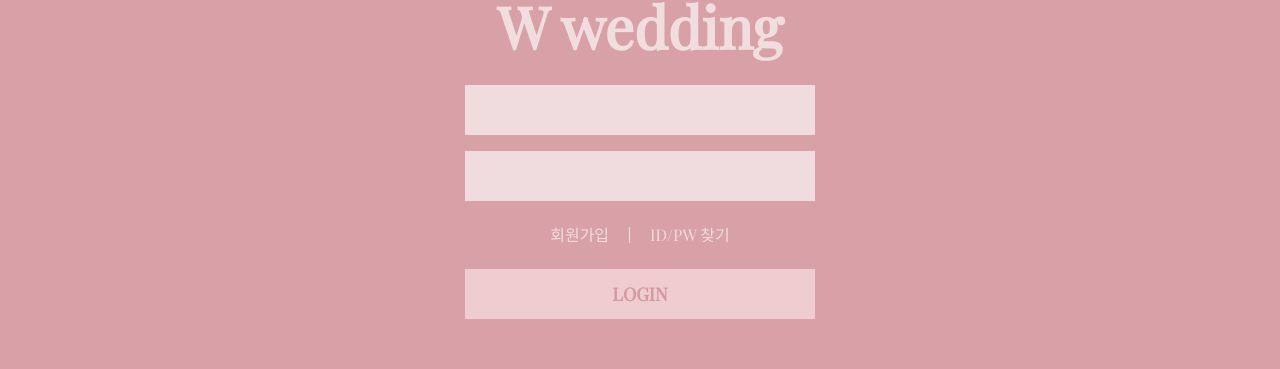
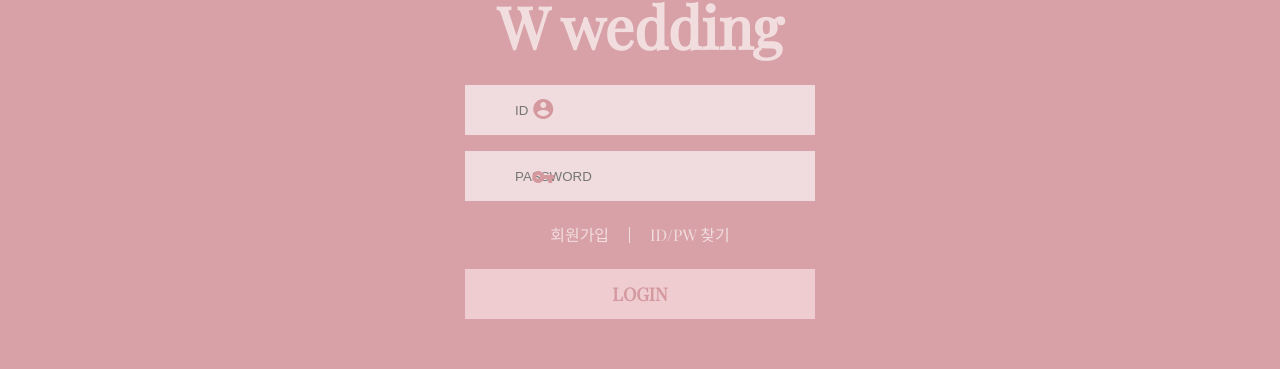
Before and after one commit to simajin/dress_shop_client, a React (Create React App) app: page /Login in a window 1280 px wide. Shown: the part 263-632 px from the top of the page. Built offline with nearby package versions, Linux system fonts and the light colour scheme.

Commit message:
회원가입 서버구동

```diff
--- a/src/components/DetailDress.js
+++ b/src/components/DetailDress.js
@@ -11,7 +11,7 @@ const DetailDress = () => {
     const [ dress, setDress ] = useState(null);
     const { id } = useParams();             // id값 받아오기
     //상태관리 - 이미지 변경
-    // const detailImg = document.querySelectorAll(".detailImg");
+    const detailImg = document.querySelectorAll(".detailImg");
     const [ mainImg, setMainImg ] = useState('');
     const [ qtt, setQtt] = useState('')
 
--- a/src/components/Join.css
+++ b/src/components/Join.css
@@ -74,7 +74,7 @@
 #joinForm i {
     position: absolute;
     top: 50%;
-    left: 8%;
+    left: 7%;
     transform: translateY(-50%);
 }
 #joinForm .gender {
--- a/src/components/Join.js
+++ b/src/components/Join.js
@@ -62,6 +62,19 @@ const Join = () => {
                 c_phone3:""
             })
         }
+        //유효성검사 - 글자수 제한, 유의미한 데이터인지 파악 등
+        //1. id의 길이(4-10자 입력)
+        if(formData.c_id.length<4 || formData.c_id.length>=11) alert("ID가 양식에 적합하지 않습니다.");
+        //2. 비밀번호의 최소길이 4글자 이상
+        else if(formData.c_password.length<4 || formData.c_pwch.length<4) alert("비밀번호는 4자 이상 입력해주세요.");
+        //3. 비밀번호와 비밀번호확인이 일치하는지
+        else if(formData.c_password !== formData.c_pwch) alert("비밀번호가 일치하지 않습니다.");
+        //4. 전화번호 phone은 3글자 / phone2, phone3은 4글자
+        else if(formData.c_phone.length>=4 || formData.c_phone2.length>=5 || formData.c_phone3.length>=5 ) alert("전화번호 양식에 적합하지 않습니다.");
+        //중복아이디 체크
+        // else {
+        //     if (formData.c_id===)
+        // }
         //input에 값이 있는지 체크하고
         if(formData.c_id !== "" && formData.c_password !== "" && formData.c_pwch !== "" && formData.c_name !== "" && formData.c_gender !== "" &&
         formData.c_phone !== "" && formData.c_add !== "" && formData.c_adddetail !=="" && formData.c_email !==""){
@@ -88,7 +101,7 @@ const Join = () => {
                         <tr className='tableTr'>
                             <td>아이디 </td>
                             {/* useState로 값을 주고 있는데 그걸 바꾸려면 onChange를 써서 바꿔줘야함! -> onChange 하나하나 다 걸어주기! */}
-                            <td><i className="material-icons">account_circle</i><input type="text" name='c_id' placeholder="ID 4~19words" value={formData.c_id} onChange={onChange} /></td>
+                            <td><i className="material-icons">account_circle</i><input type="text" name='c_id' placeholder="ID 4~10words" value={formData.c_id} onChange={onChange} /></td>
                         </tr>
                         <tr className='tableTr'>
                             <td>비밀번호 </td>
--- a/src/components/Login.js
+++ b/src/components/Login.js
@@ -7,8 +7,8 @@ const Login = () => {
         <div id='LoginContent'>
             <h2>W wedding</h2>
             <form id="inputs">
-                <input type="text" />
-                <input type="password" />
+                <i className="material-icons">account_circle</i><input type="text" placeholder='ID'/>
+                <i className="material-icons">vpn_key</i><input type="password" placeholder='PASSWORD' />
                 <ul>
                     <li><Link to="/register">회원가입</Link></li>
                     <li>ID/PW 찾기</li>
--- a/src/components/LoginCss.css
+++ b/src/components/LoginCss.css
@@ -19,6 +19,19 @@
     flex-direction: column;
     justify-content: center;
     align-items: center;
+    position: relative;
+}
+#LoginContent #inputs i:nth-child(1) {
+    color: #d4989f;
+    position: absolute;
+    top: 5%;
+    left: 41.5%;
+}
+#LoginContent #inputs i:nth-child(3) {
+    color: #d4989f;
+    position: absolute;
+    top: 34%;
+    left: 41.5%;
 }
 #LoginContent input {
     border: none;
@@ -27,7 +40,7 @@
     width: 350px;
     height: 50px;
     background: rgba(255, 255, 255, 0.63);
-    padding-left: 10px;
+    padding-left: 50px;
 }
 #LoginContent ul {
     display: flex;
```
